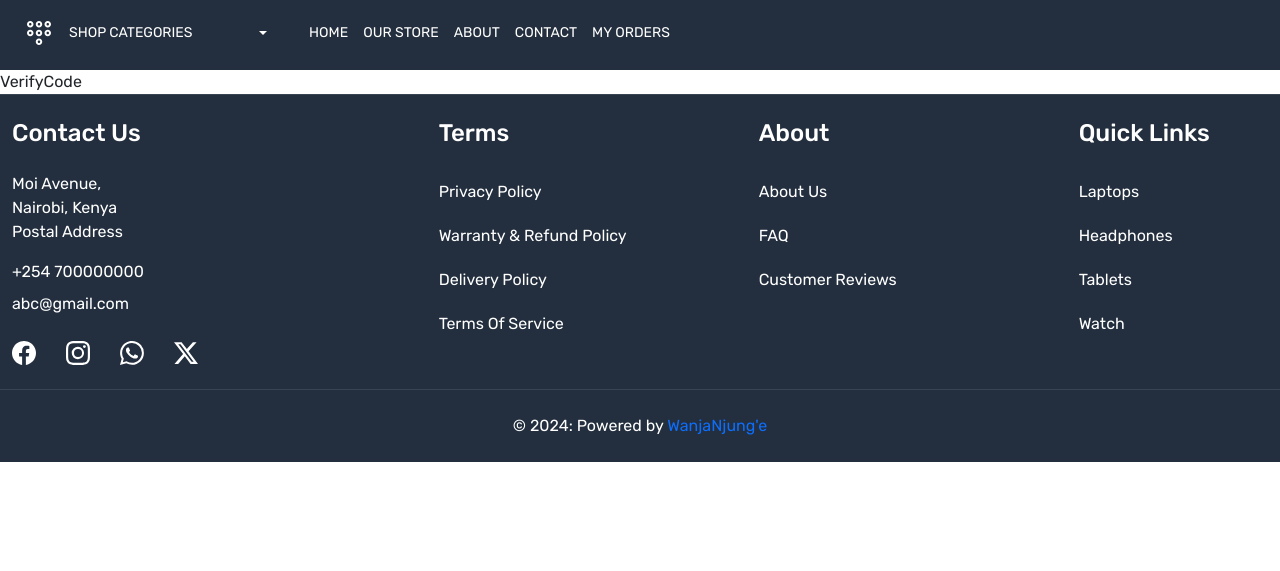
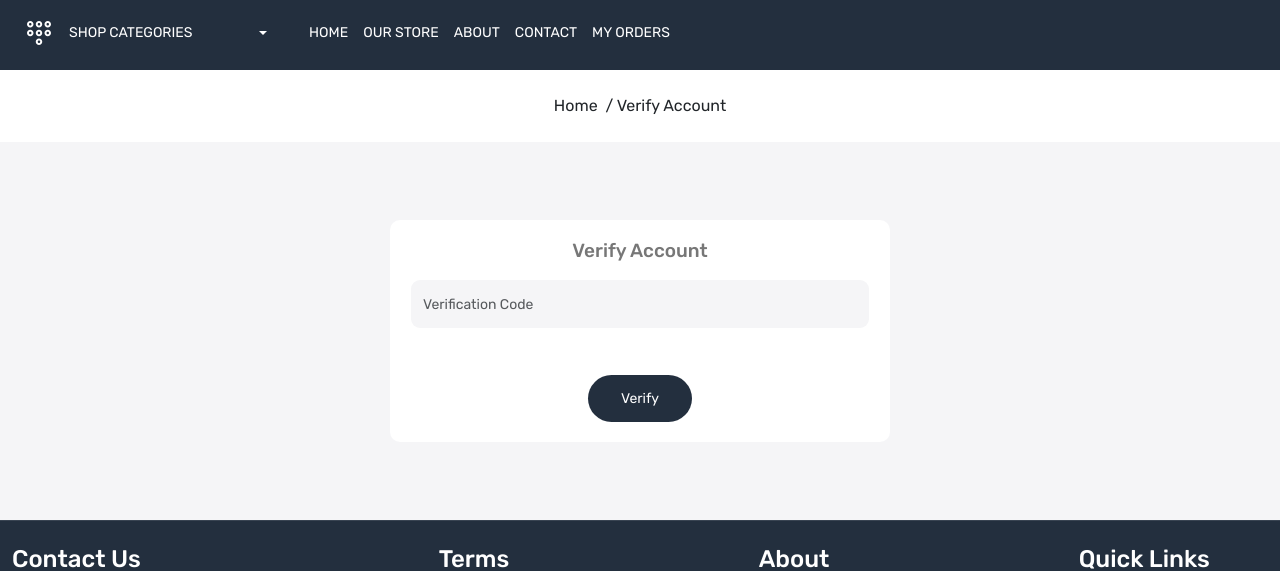
Before and after one commit to WanjaNjunge/ecommerce-app, a React (Create React App) app: page /verify in a window 1280 px wide. Shown: the part 163-734 px from the top of the page. Built offline with nearby package versions, Linux system fonts and the light colour scheme.

Commit message:
feat:verify user fucntionality

```diff
--- a/src/features/user/userService.js
+++ b/src/features/user/userService.js
@@ -7,7 +7,12 @@ const register = async(userData)=>{
         return response.data;
     }
 };
-
+const verifyCode = async(data)=>{
+  const response = await axios.post(`${base_url}user/verify`, data);
+  if (response.data) {
+      return response.data;
+  }
+};
 const login = async(userData)=>{
     const response = await axios.post(`${base_url}user/login`, userData);
     if (response.data) {
@@ -16,6 +21,7 @@ const login = async(userData)=>{
         return response.data;
     }
 };
+
 // const getUserWishlist = async()=>{
 //     const response = await axios.get(`${base_url}user/wishlist`, config);
 //     if (response.data) {
@@ -145,6 +151,7 @@ const resetPass = async(data)=>{
 
 export const authService={
     register,
+    verifyCode,
     login,
     getUserWishlist,
     addToCart,
--- a/src/features/user/userSlice.js
+++ b/src/features/user/userSlice.js
@@ -8,14 +8,21 @@ export const registerUser = createAsyncThunk("auth/register", async (userData, t
     } catch(error) {
         return thunkAPI.rejectWithValue(error)
     }
-})
+});
+export const verifyUser = createAsyncThunk("auth/verify", async (data, thunkAPI)=>{
+    try{
+        return await authService.verifyCode(data)
+    } catch(error) {
+        return thunkAPI.rejectWithValue(error)
+    }
+});
 export const loginUser = createAsyncThunk("auth/login", async (userData, thunkAPI)=>{
     try{
         return await authService.login(userData)
     } catch(error) {
         return thunkAPI.rejectWithValue(error)
     }
-})
+});
 export const getUserProductWishlist = createAsyncThunk(
     "user/wishlist",
     async (thunkAPI) => {
@@ -35,7 +42,7 @@ export const addProdToCart = createAsyncThunk(
             return thunkAPI.rejectWithValue(error)
         }
     }
-)
+);
 export const getCartDetails = createAsyncThunk(
     "user/cart/get",
     async (thunkAPI) => {
@@ -65,7 +72,7 @@ export const updateCartProd = createAsyncThunk(
             return thunkAPI.rejectWithValue(error)
         }
     }
-)
+);
 export const createAnOrder = createAsyncThunk(
     "user/cart/create-order",
     async (orderDetail, thunkAPI) => {
@@ -146,6 +153,25 @@ export const authSlice = createSlice({
                 toast.info("Check Email for verification code")
             }
         }).addCase(registerUser.rejected, (state, action)=>{
+            state.isError=true;
+            state.isSuccess=false;
+            state.isLoading=false;
+            state.message=action.error;
+            if (state.isError === true) {
+                toast.error(action.error)
+            }
+        })
+        .addCase(verifyUser.pending, (state)=>{
+            state.isLoading=true;
+        }).addCase(verifyUser.fulfilled, (state, action)=> {
+            state.isError=false;
+            state.isSuccess=true;
+            state.isLoading=false;
+            state.verifiedUser=action.payload;
+            if (state.isSuccess === true) {
+                toast.info("Verification complete.")
+            }
+        }).addCase(verifyUser.rejected, (state, action)=>{
             state.isError=true;
             state.isSuccess=false;
             state.isLoading=false;
--- a/src/pages/VerifyCode.js
+++ b/src/pages/VerifyCode.js
@@ -1,9 +1,76 @@
-import React from 'react'
+import React from 'react';
+import Container from '../components/Container';
+import { useFormik } from 'formik';
+import BreadCrumb from '../components/BreadCrumb';
+import Meta from '../components/Meta';
+import * as yup from 'yup';
+import { useDispatch, useSelector } from 'react-redux';
+import { useNavigate } from 'react-router-dom';
+import { verifyUser } from '../features/user/userSlice';
 
-const VerifyCode = () => {
+const verifySchema = yup.object({
+ code: yup.string().required('Verification code is required'),
+});
+
+const Verify = () => {
+  const dispatch = useDispatch();
+  const navigate = useNavigate();
+
+  const userState  = useSelector((state) => state?.auth?.createdUser);
+  const formik = useFormik({
+    initialValues: {
+      email: userState?.email,
+      code: '',
+    },
+    validationSchema: verifySchema,
+    onSubmit: (values) => {
+      console.log('====================================');
+      console.log(values);
+      console.log('====================================');
+      dispatch(verifyUser(values)).then(() => {
+
+        navigate("/login");
+
+    });
+    },
+  });
+
   return (
-    <div>VerifyCode</div>
-  )
-}
+    <>
+      <Meta title={'Verify Account'} />
+      <BreadCrumb title="Verify Account" />
 
-export default VerifyCode
+      <Container class1='login-wrapper py-5 home-wrapper-2'>
+        <div className='row'>
+          <div className='col-12'>
+            <div className='auth-card'>
+              <h3 className='text-center mb-3'>Verify Account</h3>
+              <form action='' onSubmit={formik.handleSubmit} className='d-flex flex-column gap-15'>
+                <div>
+                  <input
+                    type='text'
+                    name='code'
+                    placeholder='Verification Code'
+                    className='form-control'
+                    value={formik.values.code}
+                    onChange={formik.handleChange('code')}
+                    onBlur={formik.handleBlur('code')}
+                  />
+                </div>
+                <div className='error'>{formik.touched.code && formik.errors.code}</div>
+
+                <div className='mt-3 d-flex justify-content-center gap-15 align-items-center'>
+                  <button type='submit' className='button border-0'>
+                    Verify
+                  </button>
+                </div>
+              </form>
+            </div>
+          </div>
+        </div>
+      </Container>
+    </>
+  );
+};
+
+export default Verify;
```
